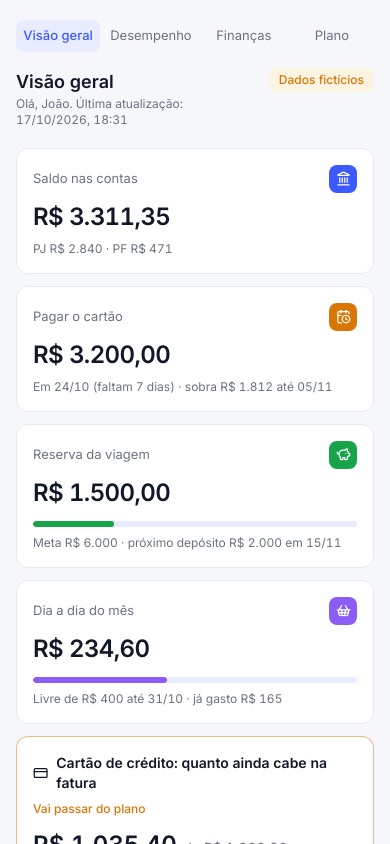
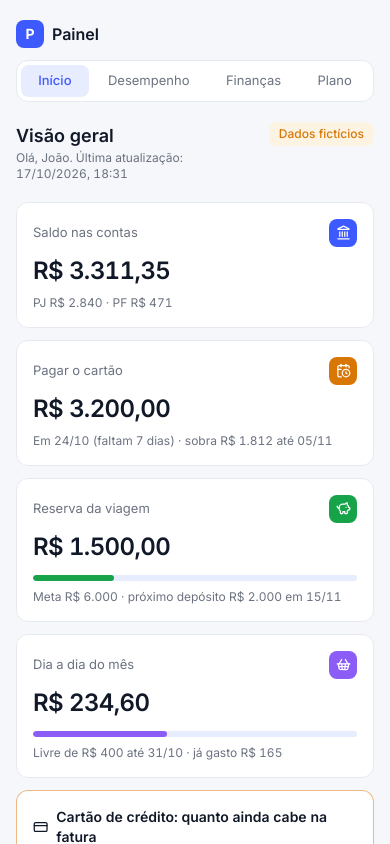
Before and after one commit to themacedo/painel, a Next.js app: page / in a window 390 px wide. Shown: the top 844 px of the page. Built offline with nearby package versions, Linux system fonts and the light colour scheme.

Commit message:
Celular: topo em duas linhas (marca e Sair; abas em barra própria)

```diff
--- a/src/components/BotaoSair.tsx
+++ b/src/components/BotaoSair.tsx
@@ -2,13 +2,13 @@
 import { LogOut } from "lucide-react";
 import { signOut } from "next-auth/react";
 
-// compacto: só o ícone (no celular, ao lado do título)
+// compacto: só o ícone (no celular, no fim da linha das abas)
 export function BotaoSair({ compacto = false }: { compacto?: boolean }) {
   const sair = () => void signOut({ callbackUrl: "/entrar" });
   if (compacto) {
     return (
       <button type="button" onClick={sair} aria-label="Sair" title="Sair"
-        className="grid size-9 place-items-center rounded-lg border border-borda text-texto-2 hover:text-texto">
+        className="grid size-8 shrink-0 place-items-center rounded-lg border border-borda text-texto-2 hover:text-texto">
         <LogOut size={16} />
       </button>
     );
--- a/src/components/Lateral.tsx
+++ b/src/components/Lateral.tsx
@@ -50,18 +50,27 @@ export function Lateral({ modo, ativa }: { modo: string; ativa: Tela }) {
   );
 }
 
-// No celular a lateral some: as telas viram abas no topo.
+// No celular a lateral some: em cima a marca (e o Sair), embaixo as telas como abas de largura igual.
 export function NavMovel({ ativa }: { ativa: Tela }) {
   return (
-    <nav className="mb-4 flex gap-1 lg:hidden">
+    <div className="mb-5 lg:hidden">
+      <div className="mb-3 flex items-center justify-between">
+        <div className="flex items-center gap-2">
+          <span className="grid size-7 place-items-center rounded-lg bg-primaria text-sm font-bold text-white">P</span>
+          <span className="font-semibold">Painel</span>
+        </div>
+        {comLogin() && <BotaoSair compacto />}
+      </div>
+      <nav className="flex gap-0.5 rounded-xl border border-borda bg-superficie p-1">
         {telas.filter((t) => t.pronta).map(({ id, nome, href }) => (
           <Link key={id} href={href}
-          className={`flex-1 whitespace-nowrap rounded-lg px-1.5 py-1.5 text-center text-[13px] ${
+            className={`flex-auto whitespace-nowrap rounded-lg px-1.5 py-1.5 text-center text-[13px] ${
               id === ativa ? "bg-primaria-suave font-medium text-primaria" : "text-texto-2"
             }`}>
-          {nome}
+            {id === "visao" ? "Início" : nome}
           </Link>
         ))}
       </nav>
+    </div>
   );
 }
--- a/src/components/Moldura.tsx
+++ b/src/components/Moldura.tsx
@@ -1,5 +1,4 @@
-import { BotaoSair } from "./BotaoSair";
-import { comLogin, Lateral, NavMovel, type Tela } from "./Lateral";
+import { Lateral, NavMovel, type Tela } from "./Lateral";
 import { dataHora } from "@/lib/formato";
 
 type Props = { ativa: Tela; titulo: string; modo: string; dono: string; atualizadoEm: string; children: React.ReactNode };
@@ -19,7 +18,6 @@ export function Moldura({ ativa, titulo, modo, dono, atualizadoEm, children }: P
           {modo === "demo" && (
             <span className="shrink-0 rounded-lg bg-alerta-suave px-2.5 py-1 text-xs font-medium text-alerta">Dados fictícios</span>
           )}
-          {comLogin() && <span className="shrink-0 lg:hidden"><BotaoSair compacto /></span>}
         </header>
         {children}
       </main>
```
Lines whose indentation alone changed are shown as unchanged.
